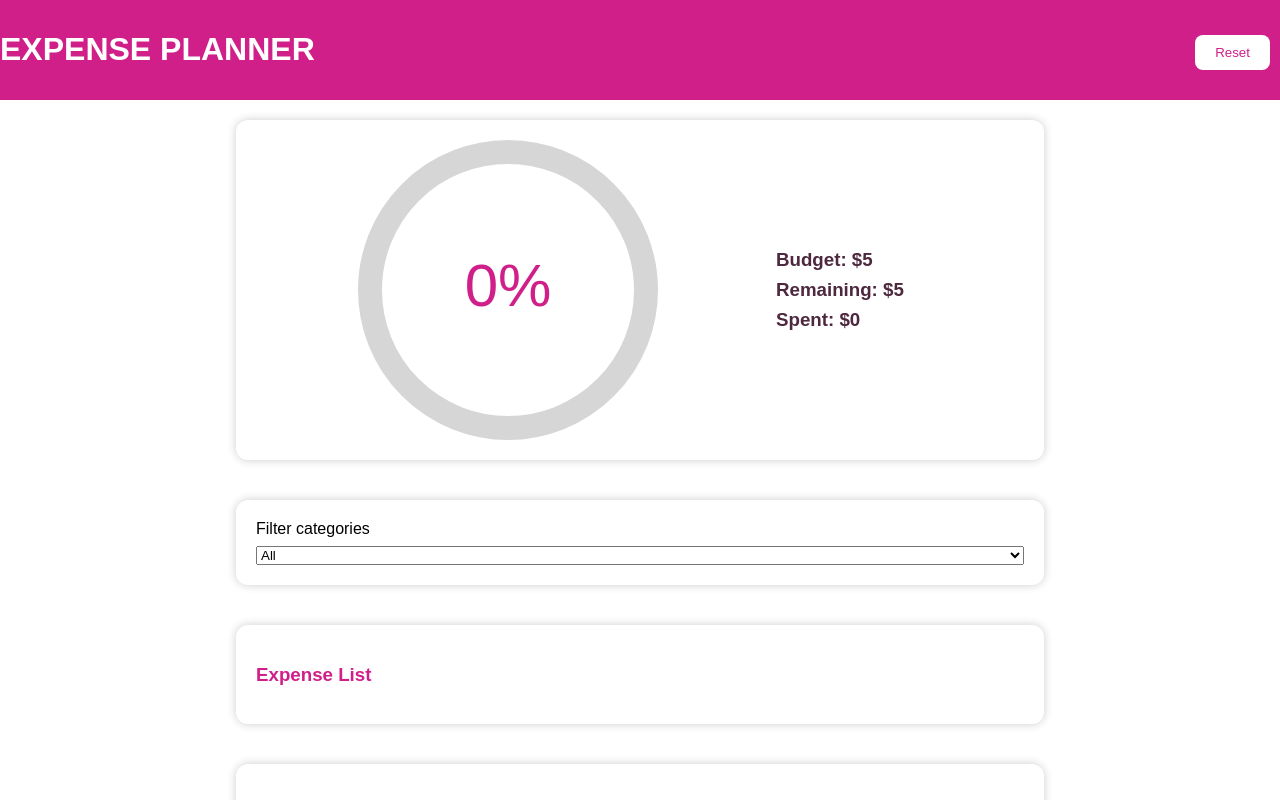
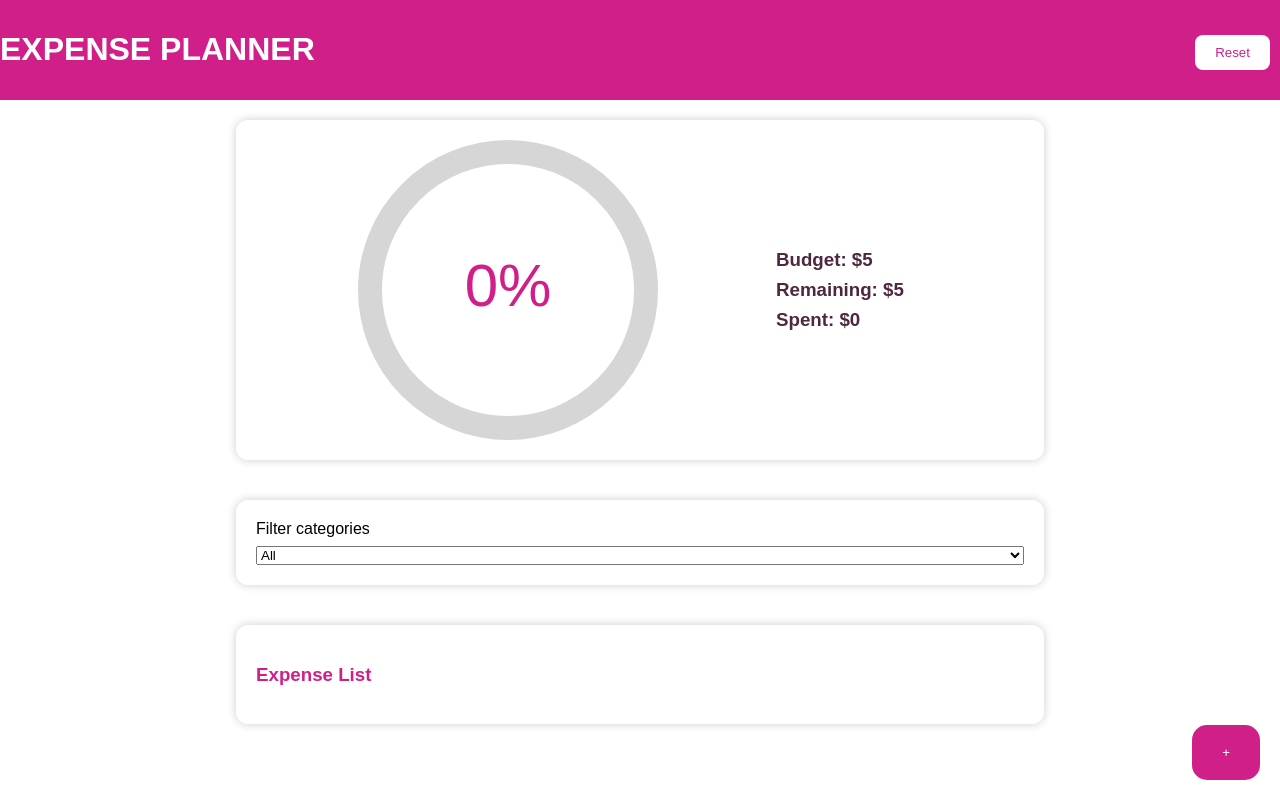
Before and after one commit to danramirez11/webLab3, a React (Vite) app: page / in a window 1280 px wide. Both pictures are taken after typing "5" into the empty fields and a click on the button "Define Budget". Shown: the top 800 px of the page. Built offline with nearby package versions, Linux system fonts and the light colour scheme.

Commit message:
feat: open and close pop up add expense

```diff
--- a/src/App.tsx
+++ b/src/App.tsx
@@ -16,8 +16,6 @@ const App = () => {
         total: 0,
         spent: 0,
     })
-
-    console.log(expenses)
 
     const [ filter, setFilter ] = useState<string>("all")
 
--- a/src/components/ExpenseItem/ExpenseItem.css
+++ b/src/components/ExpenseItem/ExpenseItem.css
@@ -9,3 +9,8 @@
 .expenseItem p{
     margin: 0;
 }
+
+.expenseItem-date{
+    font-size: small;
+    color: #666;
+}
--- a/src/components/ExpenseItem/ExpenseItem.tsx
+++ b/src/components/ExpenseItem/ExpenseItem.tsx
@@ -11,6 +11,7 @@ const ExpenseItem = ({expense}: ExpenseItemProps) => {
         <div className="expenseItem">
             <p>${expense.amount}<b> {expense.name}</b></p>
             <p>{expense.category}</p>
+            <p className='expenseItem-date'>{expense.date}</p>
         </div>
     )
 }
--- /dev/null
+++ b/src/components/NewExpense/NewExpense.css
@@ -0,0 +1,24 @@
+.addExpenseBtn{
+    position: fixed;
+    bottom: 20px;
+    right: 20px;
+    padding: 20px 30px;
+    border-radius: 15px;
+}
+
+.popup{
+    position: fixed;
+    top: 0;
+    left: 0;
+    width: 100%;
+    height: 100%;
+    background-color: rgba(0, 0, 0, 0.642);
+    display: flex;
+    justify-content: center;
+    align-items: center;
+}
+
+.popup-section{
+    position: fixed;
+    translate: -50%, -50%;
+}
--- a/src/components/NewExpense/NewxExpense.tsx
+++ b/src/components/NewExpense/NewxExpense.tsx
@@ -1,23 +1,28 @@
 import { ChangeEvent, FormEvent, useState } from 'react';
 import { Expense } from '../../types/types';
+import './NewExpense.css'
 
 interface NewExpenseProps {
     onExpense: (expense: Expense) => void
 }
 
 const NewExpense = ({onExpense}: NewExpenseProps) => {
+    const today = new Date().toISOString().split('T')[0];
+
     const [formData, setFormData] = useState({
         name: 'Expense without name',
         amount: 0,
         category: 'No category',
-        date: '',
+        date: today,
     });
+    const [showPopup, setShowPopup] = useState(false);
 
-    const today = new Date().toISOString().split('T')[0];
+    const changePopup = () => {
+        setShowPopup(!showPopup)
+    }
 
     const handleChange = (e: ChangeEvent<HTMLInputElement> | ChangeEvent<HTMLSelectElement>) => {
         e.preventDefault()
-        console.log(e.target.value)
         const { name, value } = e.target;
         setFormData((prevData) => ({ ...prevData, [name]: value }));
       };
@@ -25,11 +30,29 @@ const NewExpense = ({onExpense}: NewExpenseProps) => {
     const handleSubmit = (e: FormEvent<HTMLFormElement>) => {
         e.preventDefault()
         onExpense(formData)
+        changePopup()
     }
 
     return (
-        <div>
-            <section>
+        <>
+        <button className='addExpenseBtn' onClick={changePopup}
+            style={
+                {
+                    display: showPopup ? 'none' : 'block'
+                }
+            }>+</button>
+
+        <div className='popup'
+            style={{
+                    display: showPopup ? 'block' : 'none'
+            }}
+            onClick={changePopup}>
+        </div>
+
+        <section className='popup-section'
+            style={{
+                display: showPopup ? 'block' : 'none'
+            }}>
             <h3>New Expense</h3>
             <form action="" onSubmit={handleSubmit}>
                 <label htmlFor="name">Name</label>
@@ -50,7 +73,7 @@ const NewExpense = ({onExpense}: NewExpenseProps) => {
                 <button type="submit">Add Expense</button>
             </form>
         </section>
-        </div>
+        </>
     )
 }
 
--- a/src/types/types.ts
+++ b/src/types/types.ts
@@ -1,7 +1,8 @@
 export interface Expense {
     name: string,
     amount: number,
-    category: string
+    category: string,
+    date: string
 }
 
 export interface BudgetType {
```
Lines whose indentation alone changed are shown as unchanged.
